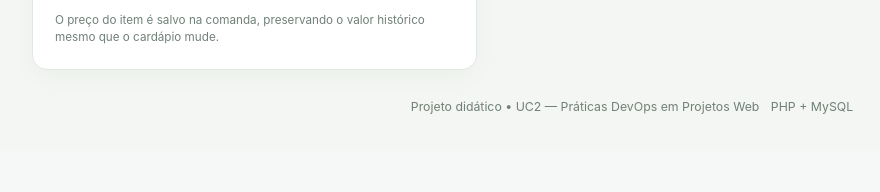
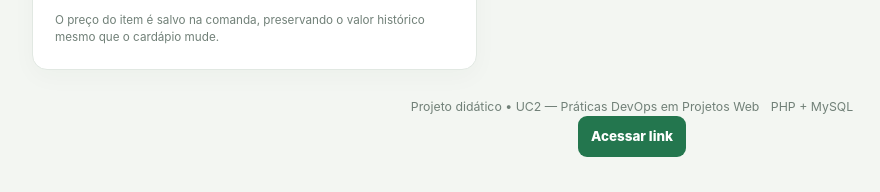
Before and after one commit to Igor123gr/COISO-WELLINGTON, a PHP site: page / in a window 1280 px wide. Shown: the part 976-1168 px from the top of the page, without its empty margins (8-888 px from the left). Before the commit the page ends 1090 px from the top, so only its background shows below. Run offline with PHP 8.4, Linux system fonts and the light colour scheme; data comes from the database, SQL or seed files in the repository; data that the repository does not hold is empty.

Commit message:
Adicionado o master easter egg

```diff
--- a/Bistro_Sabor_da_Vila_PHP_MySQL/bistro_devops/index.php
+++ b/Bistro_Sabor_da_Vila_PHP_MySQL/bistro_devops/index.php
@@ -62,4 +62,4 @@ if($comandas){$ids=array_map(fn($c)=>(int)$c['id'],$comandas);$ph=implode(',',ar
 <div class="order-total"><span><?=(int)$c['unidades']?> item(ns)</span><strong><?=brl($c['total'])?></strong></div>
 <?php if($c['observacao']):?><div class="observation"><b>Observação:</b> <?=nl2br(e($c['observacao']))?></div><?php endif;?>
 <?php if($c['status']==='entregue'):?><div class="delivered-note">Entregue em <?=e(date('d/m/Y H:i',strtotime($c['data_entrega'])))?></div><?php else:?><div class="order-actions"><form method="post" onsubmit="return confirm('Marcar comanda #<?=(int)$c['numero']?> como entregue?')"><input type="hidden" name="acao" value="entregar"><input type="hidden" name="comanda_id" value="<?=(int)$c['id']?>"><button class="button done-button" type="submit">✓ Marcar entregue</button></form><details><summary>Editar observação</summary><form method="post" class="edit-note"><input type="hidden" name="acao" value="observacao"><input type="hidden" name="comanda_id" value="<?=(int)$c['id']?>"><textarea name="observacao" rows="2" maxlength="2000"><?=e($c['observacao'])?></textarea><button class="button secondary" type="submit">Salvar observação</button></form></details></div><?php endif;?></article><?php endforeach;endif;?></div></section>
-<footer>Projeto didático • UC2 — Práticas DevOps em Projetos Web <span>PHP + MySQL</span></footer></main></body></html>
+<footer>Projeto didático • UC2 — Práticas DevOps em Projetos Web <span>PHP + MySQL</span><br><a class="button primary footer-link" href="https://youtu.be/dQw4w9WgXcQ?si=whxRo7G8rN1u0MR-">Acessar link</a></footer></main></body></html>
```
